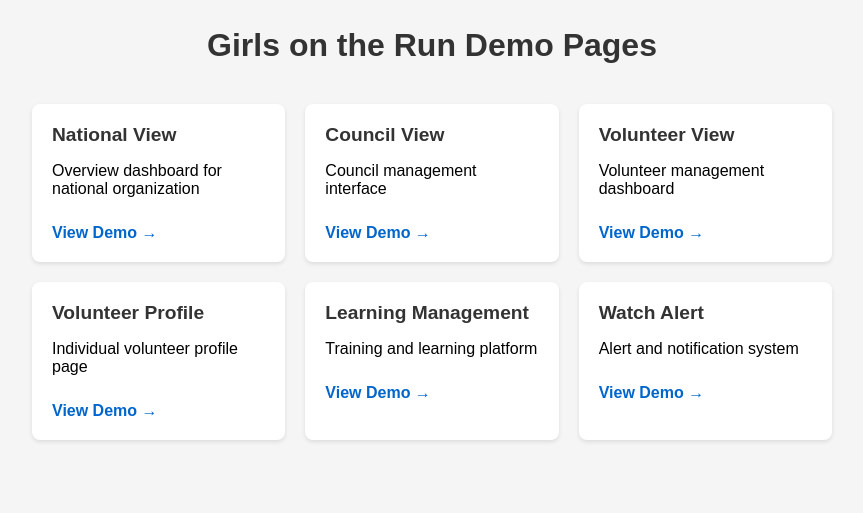
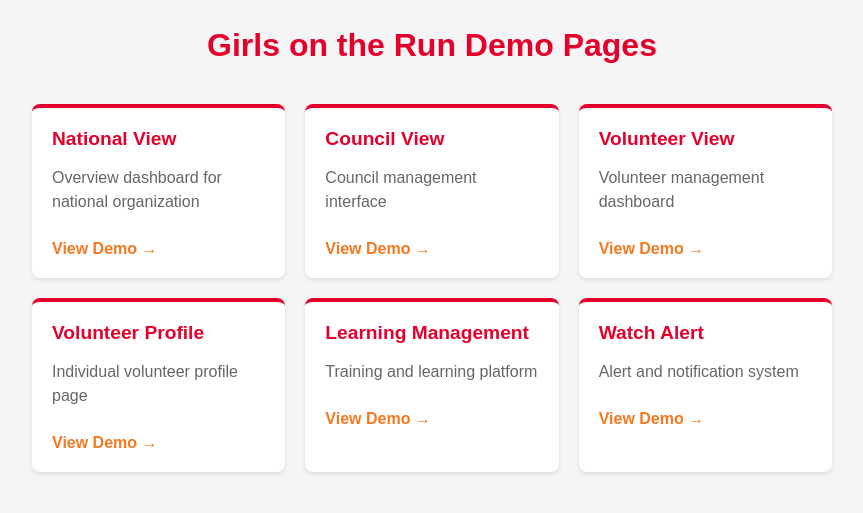
Before and after one commit to magnusmagz/gotr-demo-site, a plain HTML site: page index.html in a window 1280 px wide. Shown: the part 229-742 px from the top of the page, without its empty margins (208-1071 px from the left). Drawn offline with Linux system fonts and the light colour scheme.

Commit message:
Update styling with GOTR brand colors (red and orange)

```diff
--- a/index.html
+++ b/index.html
@@ -13,9 +13,10 @@
             background-color: #f5f5f5;
         }
         h1 {
-            color: #333;
+            color: #E4002B;  /* GOTR Red */
             text-align: center;
             margin-bottom: 40px;
+            font-weight: bold;
         }
         .logo {
             display: block;
@@ -33,26 +34,33 @@
             padding: 20px;
             border-radius: 8px;
             box-shadow: 0 2px 4px rgba(0,0,0,0.1);
-            transition: transform 0.2s;
+            transition: all 0.3s ease;
+            border-top: 4px solid #E4002B;  /* GOTR Red accent */
         }
         .demo-card:hover {
-            transform: translateY(-2px);
-            box-shadow: 0 4px 8px rgba(0,0,0,0.15);
+            transform: translateY(-4px);
+            box-shadow: 0 6px 12px rgba(228, 0, 43, 0.15);
         }
         .demo-card h2 {
             margin: 0 0 10px 0;
             font-size: 1.2em;
-            color: #333;
+            color: #E4002B;  /* GOTR Red */
+        }
+        .demo-card p {
+            color: #666;
+            line-height: 1.5;
         }
         .demo-card a {
             display: inline-block;
             margin-top: 10px;
-            color: #0066cc;
+            color: #F47920;  /* GOTR Orange */
             text-decoration: none;
             font-weight: bold;
+            transition: color 0.2s;
         }
         .demo-card a:hover {
-            text-decoration: underline;
+            color: #E4002B;  /* GOTR Red on hover */
+            text-decoration: none;
         }
     </style>
 </head>
```
